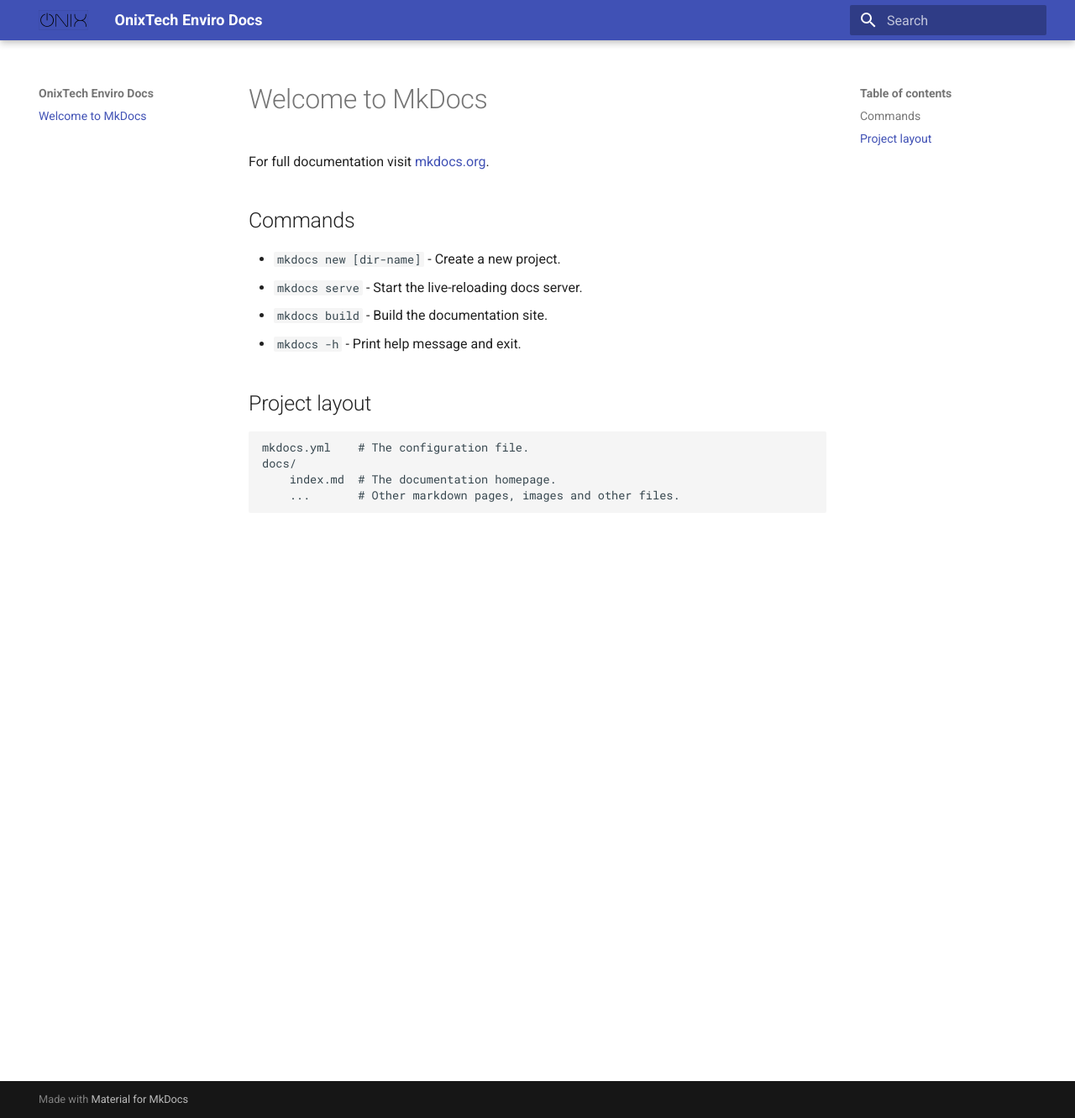
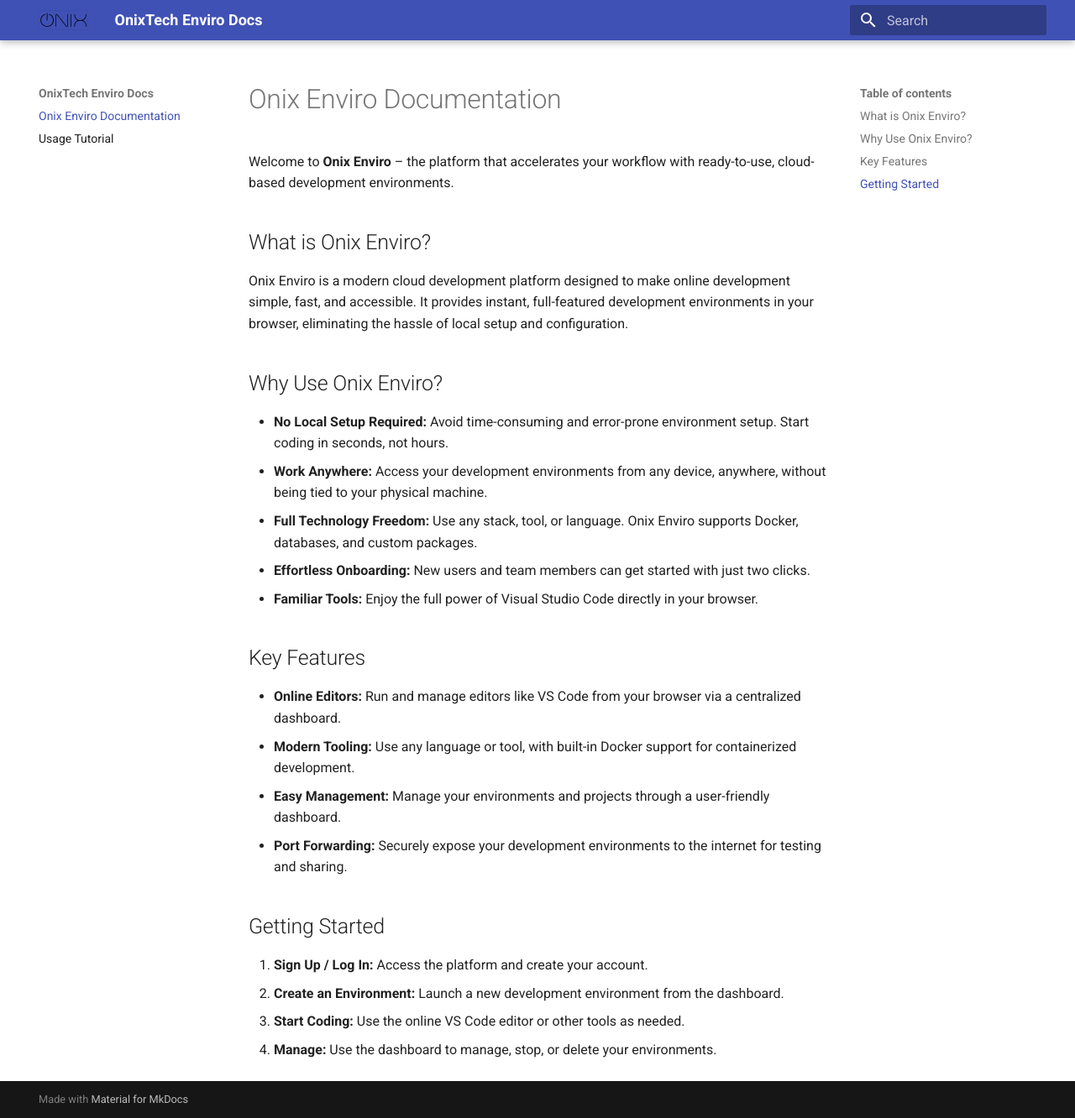
Before and after one commit to ExoOnix/enviro, an MkDocs documentation site: the page built from docs/index.md, in a window 1280 px wide and 1332 px high. Shown: the whole window at 84% size. Built offline with MkDocs 1.6.1 and Material for MkDocs 9.7.7, drawn with Linux system fonts in a browser that asks for light colours.

Commit message:
added usage guide in docs

```diff
--- a/docs/index.md
+++ b/docs/index.md
@@ -1,17 +1,25 @@
-# Welcome to MkDocs
+# Onix Enviro Documentation
 
-For full documentation visit [mkdocs.org](https://www.mkdocs.org).
+Welcome to **Onix Enviro** – the platform that accelerates your workflow with ready-to-use, cloud-based development environments.
 
-## Commands
+## What is Onix Enviro?
+Onix Enviro is a modern cloud development platform designed to make online development simple, fast, and accessible. It provides instant, full-featured development environments in your browser, eliminating the hassle of local setup and configuration.
 
-* `mkdocs new [dir-name]` - Create a new project.
-* `mkdocs serve` - Start the live-reloading docs server.
-* `mkdocs build` - Build the documentation site.
-* `mkdocs -h` - Print help message and exit.
+## Why Use Onix Enviro?
+- **No Local Setup Required:** Avoid time-consuming and error-prone environment setup. Start coding in seconds, not hours.
+- **Work Anywhere:** Access your development environments from any device, anywhere, without being tied to your physical machine.
+- **Full Technology Freedom:** Use any stack, tool, or language. Onix Enviro supports Docker, databases, and custom packages.
+- **Effortless Onboarding:** New users and team members can get started with just two clicks.
+- **Familiar Tools:** Enjoy the full power of Visual Studio Code directly in your browser.
 
-## Project layout
+## Key Features
+- **Online Editors:** Run and manage editors like VS Code from your browser via a centralized dashboard.
+- **Modern Tooling:** Use any language or tool, with built-in Docker support for containerized development.
+- **Easy Management:** Manage your environments and projects through a user-friendly dashboard.
+- **Port Forwarding:** Securely expose your development environments to the internet for testing and sharing.
 
-    mkdocs.yml    # The configuration file.
-    docs/
-        index.md  # The documentation homepage.
-        ...       # Other markdown pages, images and other files.
+## Getting Started
+1. **Sign Up / Log In:** Access the platform and create your account.
+2. **Create an Environment:** Launch a new development environment from the dashboard.
+3. **Start Coding:** Use the online VS Code editor or other tools as needed.
+4. **Manage:** Use the dashboard to manage, stop, or delete your environments.
```
Also changed, not shown: docs/usage.md (added, +28 -0 lines).
